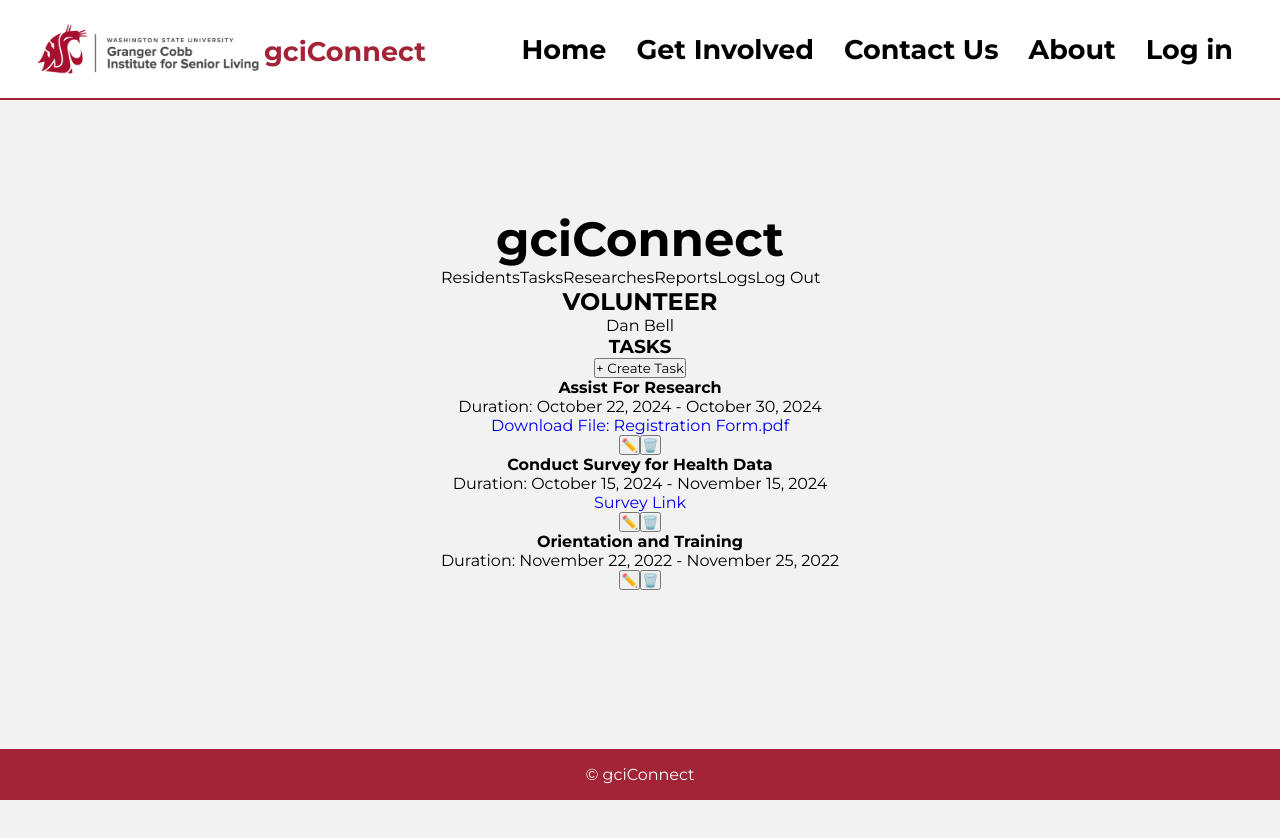
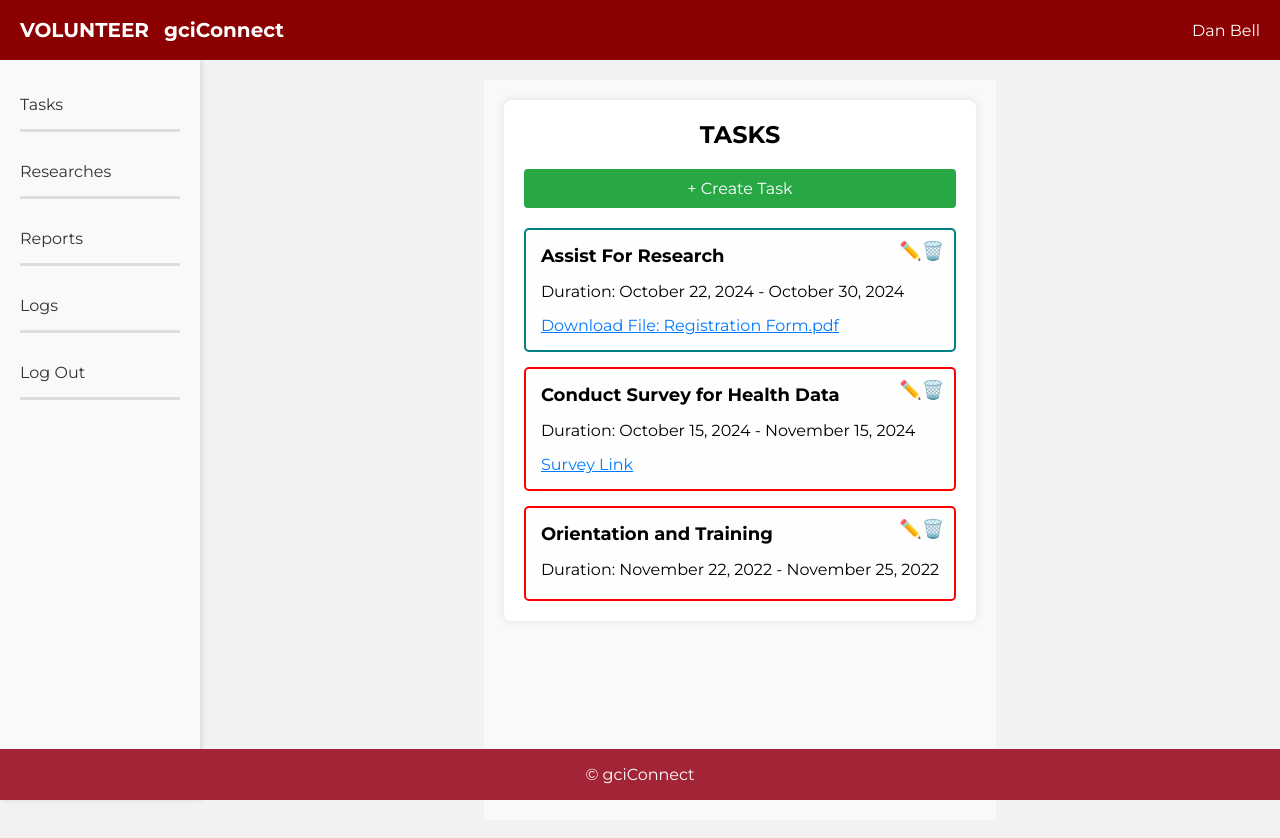
Before and after one commit to awishto-write/GCISL, a React (Create React App) app in the folder projectGCISL/frontend/: page /volunteer-dashboard in a window 1280 px wide. Before the commit the page ends 800 px from the top, so only its background shows below. Built offline with nearby package versions, Linux system fonts and the light colour scheme; sample sign-in values are in the browser's storage.

Commit message:
implemented the volunteer dashboard

```diff
--- a/projectGCISL/frontend/src/App.css
+++ b/projectGCISL/frontend/src/App.css
@@ -1,4 +1,4 @@
-.App {
+App {
   text-align: center;
   margin: 0;
   padding: 0;
@@ -44,3 +44,209 @@
     transform: rotate(360deg);
   }
 }
+/* General Layout */
+body, html {
+  margin: 0;
+  padding: 0;
+  font-family: Arial, sans-serif;
+}
+
+/* Top Navigation styling */
+.top-nav {
+  background-color: #8B0000; /* Dark red color */
+  color: white;
+  padding: 10px 20px;
+  width: 100%;
+  display: flex;
+  justify-content: space-between;
+  align-items: center;
+  position: fixed;
+  top: 0;
+  left: 0;
+  z-index: 1000;
+  height: 60px;
+  box-sizing: border-box;
+}
+
+.top-nav-left {
+  display: flex;
+  align-items: center;
+  gap: 15px;
+}
+
+.top-nav h2 {
+  margin: 0;
+  font-size: 20px;
+}
+
+.user-profile {
+  font-size: 16px;
+}
+
+/* Sidebar styling */
+.sidebar {
+  width: 200px;
+  background-color: #f9f9f9; /* Light background color */
+  color: #333;
+  padding: 20px;
+  box-shadow: 2px 0 5px rgba(0, 0, 0, 0.1);
+  position: fixed;
+  top: 60px; /* Offset for fixed top-nav */
+  left: 0;
+  height: calc(100vh - 60px); /* Full height minus top-nav */
+}
+
+.sidebar ul {
+  list-style: none;
+  padding: 0;
+  display: flex;
+  flex-direction: column;
+}
+
+.sidebar li {
+  margin: 15px 0;
+  cursor: pointer;
+  font-size: 16px;
+  color: #333;
+  padding-bottom: 15px;
+  border-bottom: 3px solid #ddd; /* Thicker horizontal line between items */
+  width: 100%; /* Ensures the line spans the full width of the sidebar */
+  box-sizing: border-box; /* Ensures padding does not affect width */
+}
+
+.sidebar li::after {
+  content: "";
+  position: absolute;
+  bottom: 0;
+  left: 0;
+  width: 100%;
+  height: 3px; /* Adjust thickness of the line */
+  background-color: #ddd;
+}
+
+.sidebar li:hover {
+  color: #8B0000; /* Dark red color on hover */
+}
+
+/* Main layout styling for VolunteerDashboard */
+.dashboard {
+  display: flex;
+  margin-top: 0px; /* Offset for fixed top-nav */
+}
+
+.dashboard-content {
+  display: flex;
+  margin-top: 60px; /* Offset for fixed top-nav */
+  padding: 20px;
+}
+
+/* Content area styling */
+.content {
+  flex-grow: 1;
+  padding: 20px;
+  background-color: #f9f9f9;
+  margin-left: 200px; /* Offset for sidebar width */
+  margin-top: 0; /* Remove extra margin at the top */
+  min-height: calc(100vh - 60px); /* Ensures it fills the remaining page space */
+}
+
+/* Tasks component styling */
+.tasks {
+  background-color: #fff;
+  border-radius: 8px;
+  box-shadow: 0 0 10px rgba(0, 0, 0, 0.1);
+  padding: 20px;
+  display: flex;
+  margin-top: 0;
+  flex-direction: column;
+}
+
+.tasks h3 {
+  font-size: 24px;
+  margin-bottom: 20px;
+  font-weight: bold;
+  text-align: center;
+}
+
+.create-task-btn {
+  background-color: #28a745;
+  color: white;
+  padding: 10px 15px;
+  border: none;
+  cursor: pointer;
+  font-size: 16px;
+  margin-bottom: 20px;
+  border-radius: 4px;
+  transition: background-color 0.3s;
+}
+
+.create-task-btn:hover {
+  background-color: #218838;
+}
+
+/* Task list styling */
+.task-list {
+  display: flex;
+  flex-direction: column;
+  gap: 15px;
+}
+
+/* Task card styling */
+.task-card {
+  border: 2px solid;
+  padding: 15px;
+  border-radius: 5px;
+  position: relative;
+  background-color: #fefefe;
+  display: flex;
+  margin-top: 0;
+  flex-direction: column;
+}
+
+.task-card h4 {
+  font-size: 18px;
+  margin-bottom: 10px;
+  font-weight: bold;
+}
+
+.task-card p {
+  margin: 5px 0;
+}
+
+.task-link {
+  color: #007bff;
+  text-decoration: underline;
+  display: block;
+  margin-top: 10px;
+}
+
+.task-actions {
+  position: absolute;
+  right: 10px;
+  top: 10px;
+}
+
+.edit-btn, .delete-btn {
+  background: none;
+  border: none;
+  cursor: pointer;
+  font-size: 18px;
+  color: #333;
+  transition: color 0.3s;
+}
+
+.edit-btn:hover, .delete-btn:hover {
+  color: #007bff;
+}
+
+/* Footer styling */
+footer {
+  background-color: #8B0000;
+  color: white;
+  text-align: center;
+  padding: 10px;
+  position: fixed;
+  bottom: 0;
+  width: 100%;
+  font-size: 14px;
+}
--- a/projectGCISL/frontend/src/App.js
+++ b/projectGCISL/frontend/src/App.js
@@ -1,56 +1,47 @@
 import React from 'react';
-import { BrowserRouter as Router, Routes, Route } from 'react-router-dom'; // Import Router, Routes, and Route
-import Navbar from './ClassComponents/Navbar'; // Assuming the Navbar component is inside a components folder
+import { BrowserRouter as Router, Routes, Route, useLocation } from 'react-router-dom';
+import Navbar from './ClassComponents/Navbar';
 import HeroSection from './ClassComponents/HeroSection';
 import Footer from './ClassComponents/Footer';
-import Contact from './NavBarFunctions/Contact';  // Assuming Contact component exists
+import Contact from './NavBarFunctions/Contact';
 import About from './NavBarFunctions/About';
 import Login from './NavBarFunctions/Login';
 import Register from './NavBarFunctions/Register';
 import GetInvolved from './NavBarFunctions/GetInvolved';
 import AdminDashboard from './DashboardFunctions/AdminDashboard';
 import VolunteerDashboard from './DashboardFunctions/VolunteerDashboard';
-import ProtectedRoute from './ProtectedRoute';  // Make sure this is implemented correctly
+import ProtectedRoute from './ProtectedRoute';
 import './App.css';
 
-// function App() {
-//   return (
-//     <div className="App">
-//       <Navbar />
-//       <HeroSection />
-//       <Footer />
-//       {/* Your other components */}
-//     </div>
-//   );
-// }
+function AppContent() {
+  const location = useLocation();
+  const hideNavbarRoutes = ['/admin-dashboard', '/volunteer-dashboard'];
 
-// export default App;
+  return (
+    <div className="App">
+      {/* Conditionally render the Navbar based on the current path */}
+      {!hideNavbarRoutes.includes(location.pathname) && <Navbar />}
 
-export default function App() {
-  return (
-    <Router>
-      <div className="App">
-        <Navbar />
-        {/* <Routes>
-        </Routes> */}
-        {/* Define routes for different pages */}
-        {/* <HeroSection /> */}
       <Routes>
-           {/* Home Route */}
         <Route path="/" element={<HeroSection />} />
-          {/* <Route path="/home" element={<HeroSection />} />    */}
         <Route path="/contact" element={<Contact />} />
         <Route path="/about" element={<About />} />
         <Route path="/login" element={<Login />} />
         <Route path="/register" element={<Register />} />
         <Route path="/get-involved" element={<GetInvolved />} />
-          {/* <Route path="/admin-dashboard" element={<AdminDashboard />} /> */}
         <Route path="/admin-dashboard" element={<ProtectedRoute><AdminDashboard /></ProtectedRoute>} />
-          {/* <Route path="/volunteer-dashboard" element={<VolunteerDashboard />} /> */}
          <Route path="/volunteer-dashboard" element={<ProtectedRoute><VolunteerDashboard /></ProtectedRoute>} />
       </Routes>
+
       <Footer />
     </div>
+  );
+}
+
+export default function App() {
+  return (
+    <Router>
+      <AppContent />
     </Router>
   );
 }
--- a/projectGCISL/frontend/src/ClassComponents/Sidebar.js
+++ b/projectGCISL/frontend/src/ClassComponents/Sidebar.js
@@ -3,10 +3,8 @@
 function Sidebar() {
   return (
     <div className="sidebar">
-      <h1>gciConnect</h1>
       <nav>
         <ul>
-          <li>Residents</li>
           <li>Tasks</li>
           <li>Researches</li>
           <li>Reports</li>
--- a/projectGCISL/frontend/src/ClassComponents/TopNav.js
+++ b/projectGCISL/frontend/src/ClassComponents/TopNav.js
@@ -3,12 +3,14 @@
 function TopNav() {
   return (
     <div className="top-nav">
-      <h2>VOLUNTEER</h2>
+      <div className="top-nav-left">
+        <h2>VOLUNTEER</h2>
+        <h2>gciConnect</h2>
+      </div>
       <div className="user-profile">
         <span>Dan Bell</span>
       </div>
     </div>
   );
 }
-
 export default TopNav;
--- /dev/null
+++ b/projectGCISL/frontend/src/DashboardFunctions/VolunteerDashboard.css
@@ -0,0 +1,175 @@
+/* Main layout structure */
+.volunteer-dashboard {
+    display: flex;
+    height: 100vh;
+    font-family: Arial, sans-serif;
+  }
+
+  /* Header styling */
+  .header {
+    position: fixed;
+    top: 0;
+    left: 0;
+    width: 100%;
+    background-color: #800000; /* Maroon */
+    color: white;
+    padding: 15px 20px;
+    display: flex;
+    justify-content: space-between;
+    align-items: center;
+    z-index: 1;
+  }
+
+  .header .title {
+    font-size: 24px;
+    font-weight: bold;
+  }
+
+  .header .user-profile {
+    font-size: 16px;
+    font-weight: bold;
+  }
+
+  /* Sidebar styling */
+  /* Sidebar styling */
+  .sidebar {
+    width: 200px;
+    background-color: #f9f9f9; /* Light background color */
+    padding: 20px;
+    box-shadow: 2px 0 5px rgba(0, 0, 0, 0.1);
+  }
+
+  .sidebar nav ul {
+    list-style: none;
+    padding: 0;
+  }
+
+  .sidebar nav ul li {
+    margin: 15px 0;
+    color: #333;
+    cursor: pointer;
+    font-size: 16px;
+  }
+
+  .sidebar ul li:hover {
+    background-color: #a32436;
+    border-radius: 4px;
+  }
+
+  /* Main content area */
+  .main-content {
+    margin-top: 65px; /* Adjusted for header height */
+    margin-left: 200px; /* Adjusted for sidebar width */
+    padding: 20px;
+    background-color: #f4f4f4;
+    flex: 1;
+    overflow-y: auto;
+  }
+
+  /* Tasks container */
+  .tasks-container {
+    max-width: 800px;
+    margin: auto;
+    text-align: left;
+  }
+
+  .tasks-container h3 {
+    font-size: 24px;
+    color: #333;
+    margin-bottom: 10px;
+  }
+
+  .create-task-btn {
+    background-color: #4CAF50;
+    color: white;
+    border: none;
+    padding: 10px 15px;
+    font-size: 16px;
+    cursor: pointer;
+    border-radius: 5px;
+    margin-bottom: 20px;
+  }
+
+  .create-task-btn:hover {
+    background-color: #45a049;
+  }
+
+  /* Task card styling */
+  .task-card {
+    display: flex;
+    align-items: center;
+    background-color: white;
+    border: 1px solid #ddd;
+    border-radius: 8px;
+    padding: 20px;
+    margin-bottom: 15px;
+    box-shadow: 0 4px 8px rgba(0, 0, 0, 0.1);
+  }
+
+  /* Task icon styling */
+  .task-icon {
+    width: 50px;
+    height: 50px;
+    background-color: #4ecdc4;
+    border-radius: 8px;
+    display: flex;
+    align-items: center;
+    justify-content: center;
+    color: white;
+    font-size: 24px;
+    margin-right: 20px;
+  }
+
+  .task-content {
+    flex: 1;
+    padding-right: 20px;
+  }
+
+  .task-content h4 {
+    font-size: 18px;
+    color: #333;
+    margin: 0 0 5px 0;
+    font-weight: bold;
+  }
+
+  .task-content p {
+    font-size: 14px;
+    color: #666;
+    margin: 0;
+  }
+
+  /* Task link styling */
+  .task-link {
+    color: #007bff;
+    text-decoration: none;
+  }
+
+  .task-link:hover {
+    text-decoration: underline;
+  }
+
+  /* Task actions styling */
+  .task-actions {
+    display: flex;
+    gap: 10px;
+  }
+
+  .task-actions button {
+    background: none;
+    border: none;
+    cursor: pointer;
+    font-size: 18px;
+    color: #666;
+  }
+
+  .task-actions button:hover {
+    color: #333;
+  }
+
+  /* Footer styling */
+  footer {
+    text-align: center;
+    padding: 10px;
+    background-color: #282c34;
+    color: white;
+  }
--- a/projectGCISL/frontend/src/DashboardFunctions/VolunteerDashboard.jsx
+++ b/projectGCISL/frontend/src/DashboardFunctions/VolunteerDashboard.jsx
@@ -1,15 +1,17 @@
 import React from 'react';
 import Sidebar from '../ClassComponents/Sidebar';
-import TopNav from '../ClassComponents/TopNav'; // Confirm the import path
+import TopNav from '../ClassComponents/TopNav';
 import Tasks from '../ClassComponents/Tasks';
 
 function VolunteerDashboard() {
   return (
-    <div className="app">
-      <Sidebar />
-      <div className="main-content">
-        <TopNav />  {/* Ensure TopNav is included here */}
-        <Tasks />
+    <div className="dashboard">
+      <TopNav />
+      <div className="dashboard-content">
+        <Sidebar />
+        <div className="content">
+          <Tasks />
+        </div>
       </div>
     </div>
   );
```
Also changed, not shown: projectGCISL/frontend/src/NavBarFunctions/Login.jsx (+22 -14 lines), projectGCISL/frontend/src/NavBarFunctions/Register.jsx (+4 -4 lines), 1 other file (tests, documents, lock files or other folders). Lines whose indentation alone changed are shown as unchanged.
